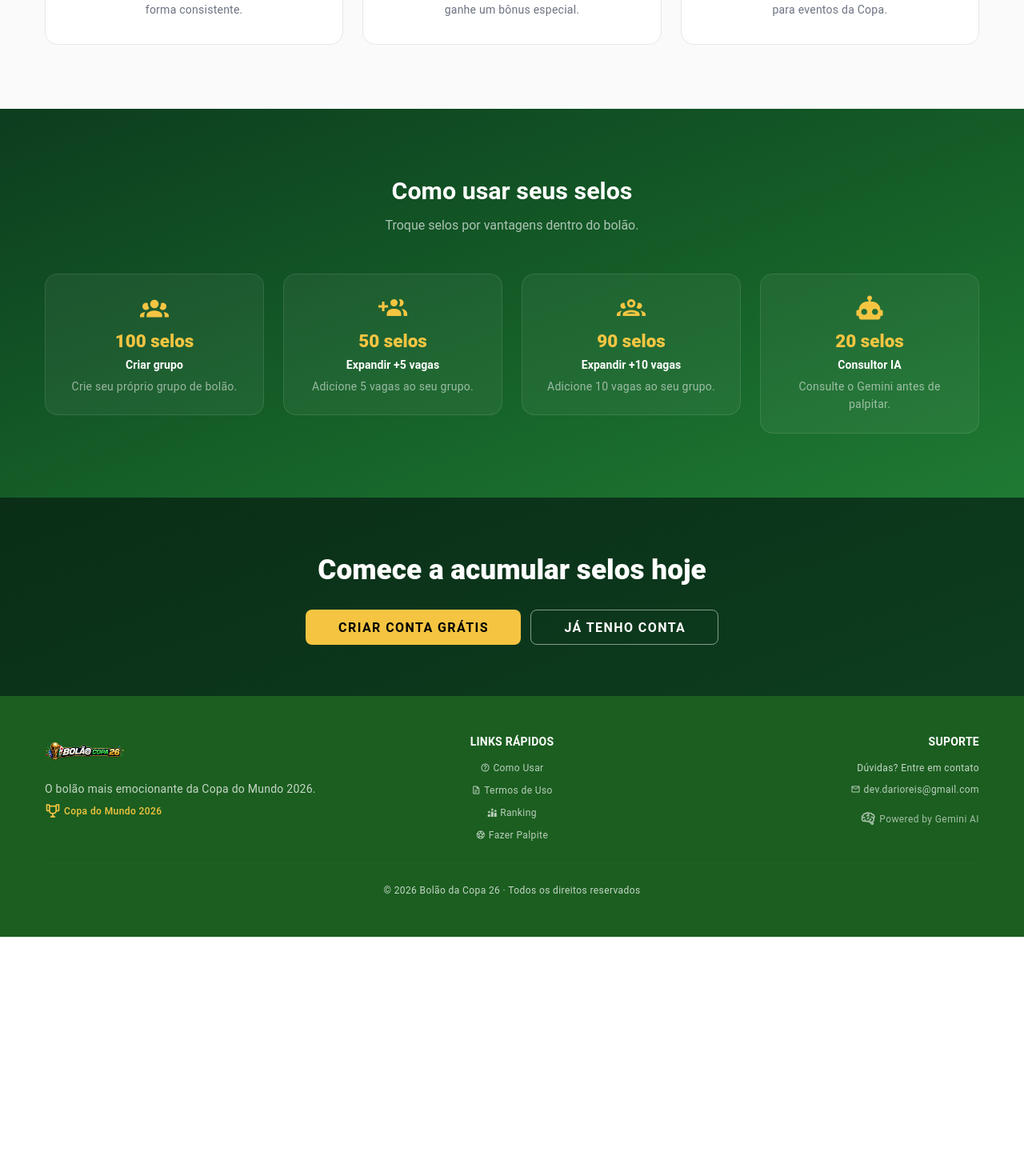
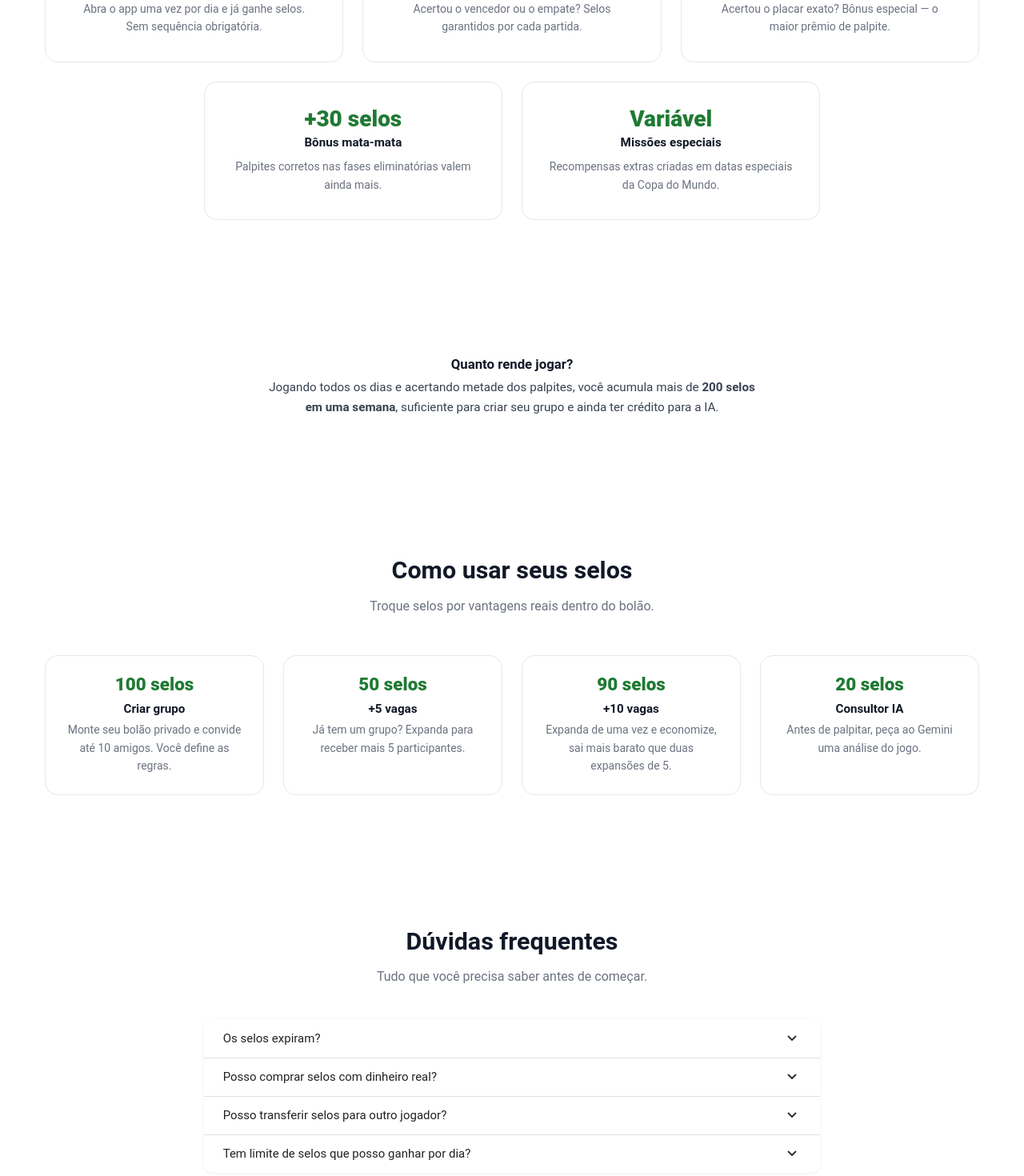
Before and after one commit to darioreisjr/copadomundo2026, a Vue app: page /selos in a window 1280 px wide. Shown: the part 720-2190 px from the top of the page at 80% size. Before the commit the page ends 1891 px from the top, so only its background shows below. Built offline with nearby package versions, Linux system fonts and the light colour scheme; no server answers.

Commit message:
feat(selos): redesign completo da página com valores numéricos explícitos, FAQ e ajustes mobile

```diff
--- a/src/pages/landing/SelosPage.vue
+++ b/src/pages/landing/SelosPage.vue
@@ -1,12 +1,14 @@
 <template>
   <LandingLayout>
-    <!-- Mini hero -->
+
+    <!-- Hero -->
     <section class="page-hero py-16 text-center">
       <v-container>
-        <div class="section-label mb-2">Economia do bolão</div>
-        <h1 class="page-title mb-4">Selos</h1>
+        <div class="section-label mb-4">Economia do bolão</div>
+        <h1 class="page-title mb-4">Selos, a moeda do seu bolão</h1>
         <p class="page-subtitle mx-auto">
-          Selos são a moeda do bolão. Acumule participando e use para potencializar sua experiência.
+          Selos são pontos que você ganha jogando e usa para criar grupos, chamar amigos e consultar a IA.
+          <strong style="color:#f5c542">Grátis. Sem compra.</strong>
         </p>
       </v-container>
     </section>
@@ -16,65 +18,88 @@
       <v-container>
         <h2 class="content-title text-center mb-2">Como ganhar selos</h2>
         <p class="content-subtitle text-center mb-12 mx-auto">
-          Existem várias formas de acumular selos ao longo da Copa.
+          Cada palpite certo e cada login diário te aproxima de novas vantagens.
         </p>
         <v-row justify="center">
           <v-col
             v-for="earn in selosEarn"
             :key="earn.label"
             cols="12"
-            sm="4"
+            sm="6"
+            md="4"
           >
             <div class="earn-card text-center pa-8">
-              <div class="earn-value mb-3">{{ earn.value }}</div>
-              <div class="text-subtitle-1 font-weight-bold mb-2" style="color:#111827">{{ earn.label }}</div>
-              <div class="text-body-2" style="color:#6b7280;line-height:1.6">{{ earn.desc }}</div>
+              <div class="earn-value mb-1">{{ earn.value }}</div>
+              <div class="earn-label mb-2">{{ earn.label }}</div>
+              <div class="earn-desc">{{ earn.desc }}</div>
             </div>
           </v-col>
         </v-row>
       </v-container>
     </section>
 
+    <!-- Banner: Quanto rende jogar -->
+    <section class="section-banner py-10">
+      <v-container>
+        <div class="banner-inner pa-8 text-center">
+          <div class="banner-title mb-1">Quanto rende jogar?</div>
+          <p class="banner-text mb-0">
+            Jogando todos os dias e acertando metade dos palpites, você acumula mais de
+            <strong>200 selos em uma semana</strong>, suficiente para criar seu grupo
+            e ainda ter crédito para a IA.
+          </p>
+        </div>
+      </v-container>
+    </section>
+
     <!-- Como usar -->
-    <section class="section-dark py-16">
+    <section class="section-light section-use py-16">
       <v-container>
-        <h2 class="text-center text-white mb-2" style="font-size:clamp(1.4rem,3vw,1.9rem);font-weight:700">Como usar seus selos</h2>
-        <p class="text-center mb-12" style="color:rgba(255,255,255,.65);max-width:480px;margin:0 auto 48px">
-          Troque selos por vantagens dentro do bolão.
+        <h2 class="content-title text-center mb-2">Como usar seus selos</h2>
+        <p class="content-subtitle text-center mb-12 mx-auto">
+          Troque selos por vantagens reais dentro do bolão.
         </p>
         <v-row justify="center">
           <v-col
-            v-for="item in selosUseDetailed"
+            v-for="item in selosUse"
             :key="item.label"
             cols="12"
             sm="6"
             md="3"
           >
             <div class="use-card text-center pa-6">
-              <v-icon :icon="item.icon" size="36" color="#f5c542" class="mb-3" />
               <div class="use-cost mb-2">{{ item.cost }}</div>
-              <div class="text-subtitle-2 font-weight-bold text-white mb-1">{{ item.label }}</div>
-              <div class="text-body-2" style="color:rgba(255,255,255,.55);line-height:1.6">{{ item.desc }}</div>
+              <div class="use-label mb-1">{{ item.label }}</div>
+              <div class="use-desc">{{ item.desc }}</div>
             </div>
           </v-col>
         </v-row>
       </v-container>
     </section>
 
-    <!-- CTA -->
-    <section class="section-cta py-12 text-center">
+    <!-- FAQ -->
+    <section class="section-light section-faq py-16">
       <v-container>
-        <h2 class="cta-title mb-6">Comece a acumular selos hoje</h2>
-        <div class="d-flex flex-wrap justify-center gap-3">
-          <v-btn :to="{ name: 'Register' }" color="#f5c542" size="large" class="font-weight-bold text-black px-10" elevation="0" rounded="lg">
-            Criar conta grátis
-          </v-btn>
-          <v-btn :to="{ name: 'Login' }" variant="outlined" size="large" class="font-weight-bold px-10" style="border-color:rgba(255,255,255,.5);color:#fff" rounded="lg">
-            Já tenho conta
-          </v-btn>
-        </div>
+        <h2 class="content-title text-center mb-2">Dúvidas frequentes</h2>
+        <p class="content-subtitle text-center mb-10 mx-auto">
+          Tudo que você precisa saber antes de começar.
+        </p>
+        <v-row justify="center">
+          <v-col cols="12" md="8">
+            <v-expansion-panels variant="accordion" class="faq-panels">
+              <v-expansion-panel
+                v-for="faq in faqs"
+                :key="faq.q"
+                :title="faq.q"
+                :text="faq.a"
+              />
+            </v-expansion-panels>
+          </v-col>
+        </v-row>
       </v-container>
     </section>
+
+
   </LandingLayout>
 </template>
 
@@ -82,22 +107,100 @@
 import LandingLayout from '@/components/LandingLayout.vue'
 
 const selosEarn = [
-  { value: 'Diário',   label: 'Login diário',      desc: 'Faça login todos os dias e acumule selos de forma consistente.' },
-  { value: 'Perfeito', label: 'Palpite perfeito',  desc: 'Acerte todos os palpites de uma rodada e ganhe um bônus especial.' },
-  { value: 'Missões',  label: 'Eventos especiais', desc: 'Recompensas configuradas pelo administrador para eventos da Copa.' },
+  {
+    icon: 'mdi-login',
+    iconColor: '#1f7a33',
+    value: '+10 selos',
+    label: 'Login diário',
+    desc: 'Abra o app uma vez por dia e já ganhe selos. Sem sequência obrigatória.',
+  },
+  {
+    icon: 'mdi-check-circle-outline',
+    iconColor: '#2563eb',
+    value: '+20 selos',
+    label: 'Palpite certo',
+    desc: 'Acertou o vencedor ou o empate? Selos garantidos por cada partida.',
+  },
+  {
+    icon: 'mdi-trophy-outline',
+    iconColor: '#f59e0b',
+    value: '+50 selos',
+    label: 'Placar exato',
+    desc: 'Acertou o placar exato? Bônus especial — o maior prêmio de palpite.',
+  },
+  {
+    icon: 'mdi-tournament',
+    iconColor: '#dc2626',
+    value: '+30 selos',
+    label: 'Bônus mata-mata',
+    desc: 'Palpites corretos nas fases eliminatórias valem ainda mais.',
+  },
+  {
+    icon: 'mdi-star-shooting-outline',
+    iconColor: '#7c3aed',
+    value: 'Variável',
+    label: 'Missões especiais',
+    desc: 'Recompensas extras criadas em datas especiais da Copa do Mundo.',
+  },
 ]
 
-const selosUseDetailed = [
-  { icon: 'mdi-account-group',          cost: '100 selos', label: 'Criar grupo',        desc: 'Crie seu próprio grupo de bolão.' },
-  { icon: 'mdi-account-multiple-plus',  cost: '50 selos',  label: 'Expandir +5 vagas',  desc: 'Adicione 5 vagas ao seu grupo.' },
-  { icon: 'mdi-account-group-outline',  cost: '90 selos',  label: 'Expandir +10 vagas', desc: 'Adicione 10 vagas ao seu grupo.' },
-  { icon: 'mdi-robot',                  cost: '20 selos',  label: 'Consultor IA',        desc: 'Consulte o Gemini antes de palpitar.' },
+const selosUse = [
+  {
+    icon: 'mdi-account-group',
+    cost: '100 selos',
+    label: 'Criar grupo',
+    desc: 'Monte seu bolão privado e convide até 10 amigos. Você define as regras.',
+  },
+  {
+    icon: 'mdi-account-multiple-plus',
+    cost: '50 selos',
+    label: '+5 vagas',
+    desc: 'Já tem um grupo? Expanda para receber mais 5 participantes.',
+  },
+  {
+    icon: 'mdi-account-group-outline',
+    cost: '90 selos',
+    label: '+10 vagas',
+    desc: 'Expanda de uma vez e economize, sai mais barato que duas expansões de 5.',
+  },
+  {
+    icon: 'mdi-robot',
+    cost: '20 selos',
+    label: 'Consultor IA',
+    desc: 'Antes de palpitar, peça ao Gemini uma análise do jogo.',
+  },
+]
+
+const faqs = [
+  {
+    q: 'Os selos expiram?',
+    a: 'Não. Seus selos ficam na conta enquanto ela estiver ativa. Acumule sem pressa.',
+  },
+  {
+    q: 'Posso comprar selos com dinheiro real?',
+    a: 'Não. Selos só são ganhos jogando. Isso garante que a vantagem vem do mérito, não do bolso.',
+  },
+  {
+    q: 'Posso transferir selos para outro jogador?',
+    a: 'Não. Selos são pessoais e intransferíveis. Cada jogador acumula os seus.',
+  },
+  {
+    q: 'Tem limite de selos que posso ganhar por dia?',
+    a: 'O login diário pode ser feito uma vez por dia. Já os palpites geram selos a cada partida acertada, sem limite fixo, depende de quantos jogos acontecem.',
+  },
 ]
 </script>
 
 <style scoped>
+/* Hero */
 .page-hero {
   background: linear-gradient(160deg, #0d3d1f 0%, #145c27 50%, #1f7a33 100%);
+}
+@media (max-width: 599px) {
+  .page-hero { padding-top: 0 !important; padding-bottom: 0 !important; }
+  .section-banner { padding-top: 0 !important; padding-bottom: 0 !important; }
+  .section-use { padding-top: 0 !important; }
+  .section-faq { padding-top: 0 !important; }
 }
 .section-label {
   font-size: .72rem;
@@ -118,9 +221,11 @@ const selosUseDetailed = [
   max-width: 520px;
   line-height: 1.7;
 }
-.section-light { background: #fafafa; }
+
+/* Sections */
+.section-light { background: #fff; }
 .section-dark  { background: linear-gradient(160deg, #0d3d1f 0%, #145c27 50%, #1f7a33 100%); }
-.section-cta   { background: linear-gradient(160deg, #0a2e17 0%, #0d3d1f 100%); }
+
 .content-title {
   font-size: clamp(1.4rem, 3vw, 1.9rem);
   font-weight: 700;
@@ -131,36 +236,90 @@ const selosUseDetailed = [
   color: #6b7280;
   line-height: 1.7;
 }
+
+/* Earn cards */
 .earn-card {
   border-radius: 16px;
   border: 1px solid #e5e7eb;
   background: #fff;
-  transition: box-shadow .2s;
+  height: 100%;
+  transition: box-shadow .2s, transform .2s;
 }
-.earn-card:hover { box-shadow: 0 4px 20px rgba(31,122,51,.1); }
+.earn-card:hover {
+  box-shadow: 0 6px 24px rgba(31,122,51,.12);
+  transform: translateY(-2px);
+}
 .earn-value {
-  font-size: 1.8rem;
+  font-size: 1.75rem;
   font-weight: 900;
   color: #1f7a33;
   line-height: 1;
 }
+.earn-label {
+  font-size: .95rem;
+  font-weight: 700;
+  color: #111827;
+}
+.earn-desc {
+  font-size: .875rem;
+  color: #6b7280;
+  line-height: 1.6;
+}
+
+/* Banner */
+.section-banner { background: #fff; }
+.banner-inner {
+  background: #fff;
+  text-align: center;
+}
+.banner-title {
+  font-size: 1.05rem;
+  font-weight: 700;
+  color: #111827;
+}
+.banner-text {
+  font-size: .95rem;
+  color: #374151;
+  line-height: 1.65;
+  max-width: 620px;
+  margin: 0 auto;
+}
+
+/* Use cards */
 .use-card {
   border-radius: 16px;
-  border: 1px solid rgba(255,255,255,.1);
-  background: rgba(255,255,255,.05);
-  transition: background .2s;
+  border: 1px solid #e5e7eb;
+  background: #fff;
+  height: 100%;
+  transition: box-shadow .2s, transform .2s;
 }
-.use-card:hover { background: rgba(255,255,255,.09); }
+.use-card:hover {
+  box-shadow: 0 6px 24px rgba(31,122,51,.12);
+  transform: translateY(-2px);
+}
 .use-cost {
   font-size: 1.4rem;
   font-weight: 900;
-  color: #f5c542;
+  color: #1f7a33;
   line-height: 1;
 }
-.cta-title {
-  font-size: clamp(1.5rem, 4vw, 2.2rem);
-  font-weight: 800;
-  color: #fff;
+.use-label {
+  font-size: .95rem;
+  font-weight: 700;
+  color: #111827;
 }
+.use-desc {
+  font-size: .875rem;
+  color: #6b7280;
+  line-height: 1.6;
+}
+
+/* FAQ */
+.faq-panels {
+  border-radius: 12px;
+  overflow: hidden;
+  box-shadow: 0 1px 4px rgba(0,0,0,.07);
+}
+
 .gap-3 { gap: 12px; }
 </style>
```
